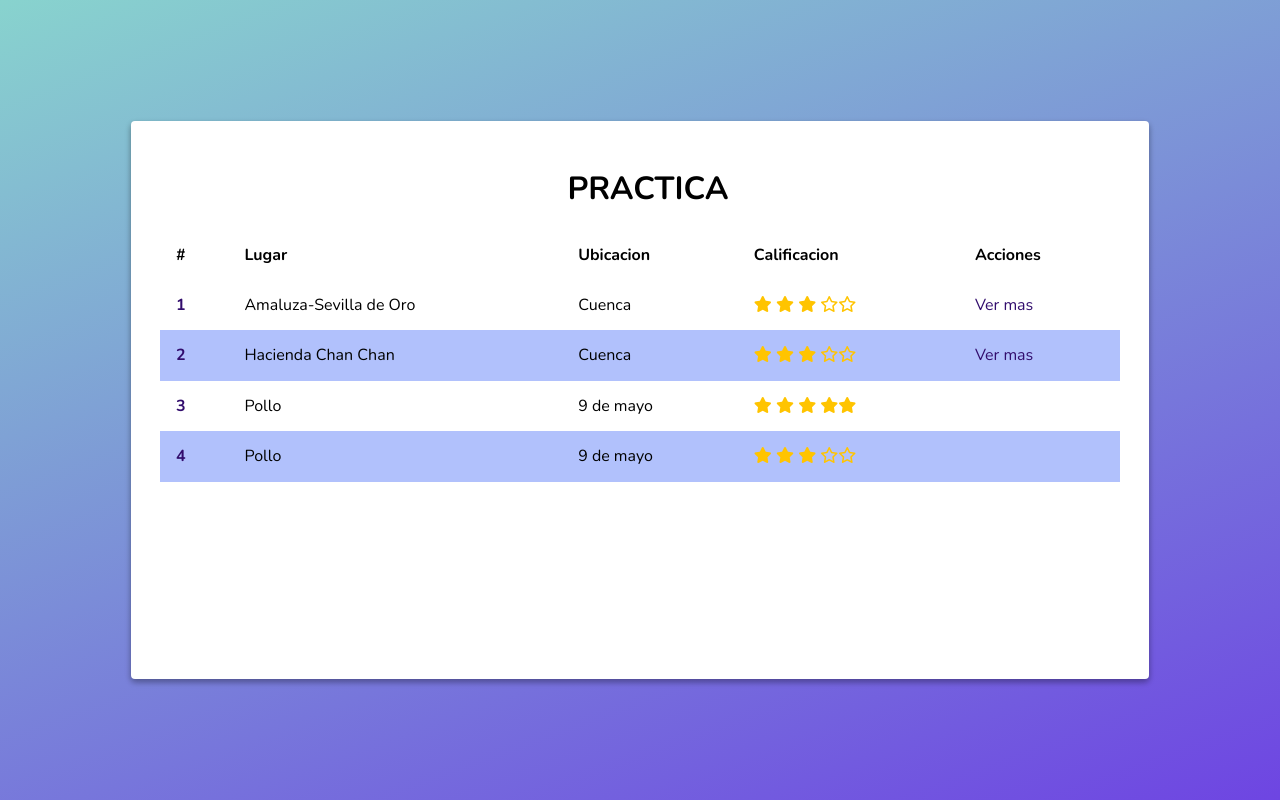
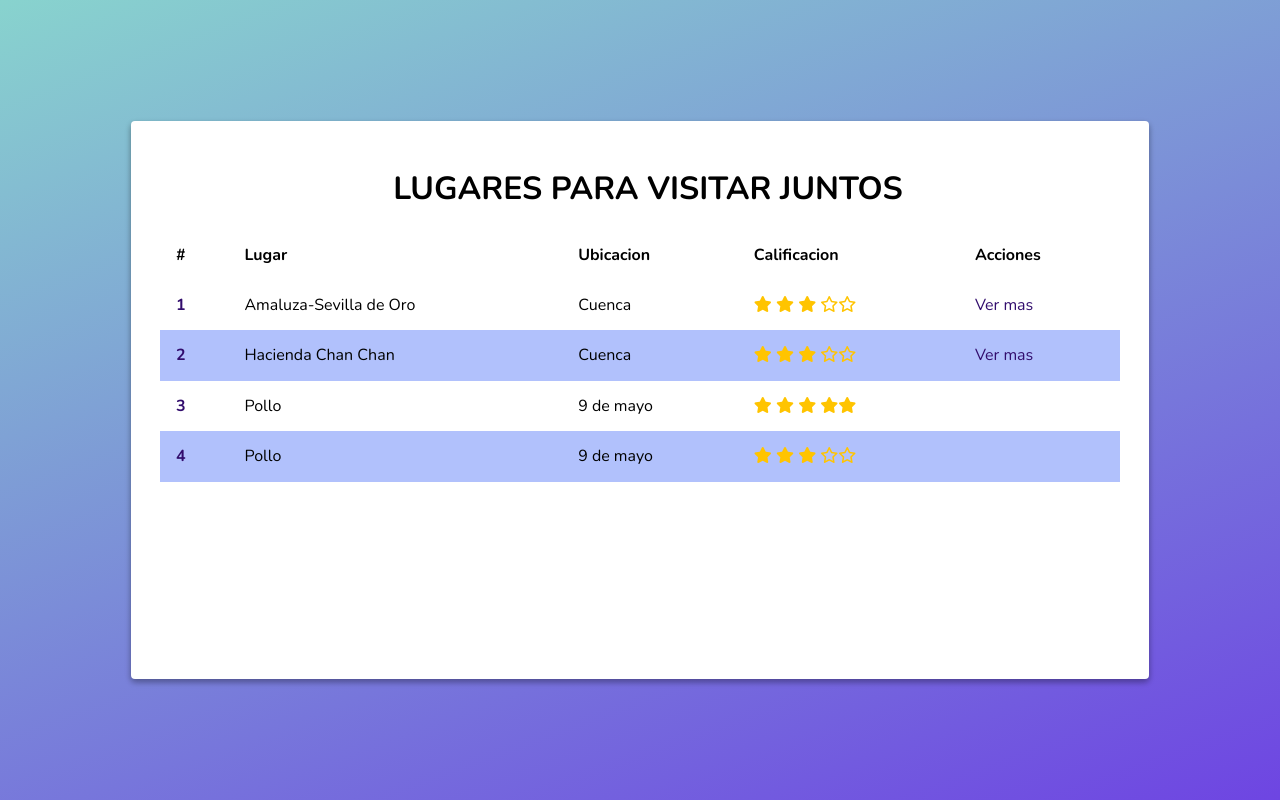
Before and after one commit to Joaofifa/joaofifa.github.com, a plain HTML site: page boletines/index.html in a window 1280 px wide. Drawn offline with nearby package versions, Linux system fonts and the light colour scheme.

Commit message:
se realizo cambio al titulo

```diff
--- a/boletines/assets/css/main2.css
+++ b/boletines/assets/css/main2.css
@@ -59,4 +59,4 @@ body {
     font-size: 14px;
   }
 
-  /* Estilos adicionales para personalizar el diseño según tus preferencias modificadas */
+  /* Estilos adicionales para personalizar el diseño según tus preferencias modificadas ultra*/
--- a/boletines/index.html
+++ b/boletines/index.html
@@ -22,8 +22,7 @@
     <div class="container"> <!-- elemento que tiene degradado -->
       <div class="content animate__animated animate__fadeInRight">
         <header>
-          <h1 class="title">practica</h1>
-          <!-- Lugares para visitar juntos -->
+          <h1 class="title">Lugares para visitar juntos</h1>
         </header>
         <table class="table">
           <thead>
```
